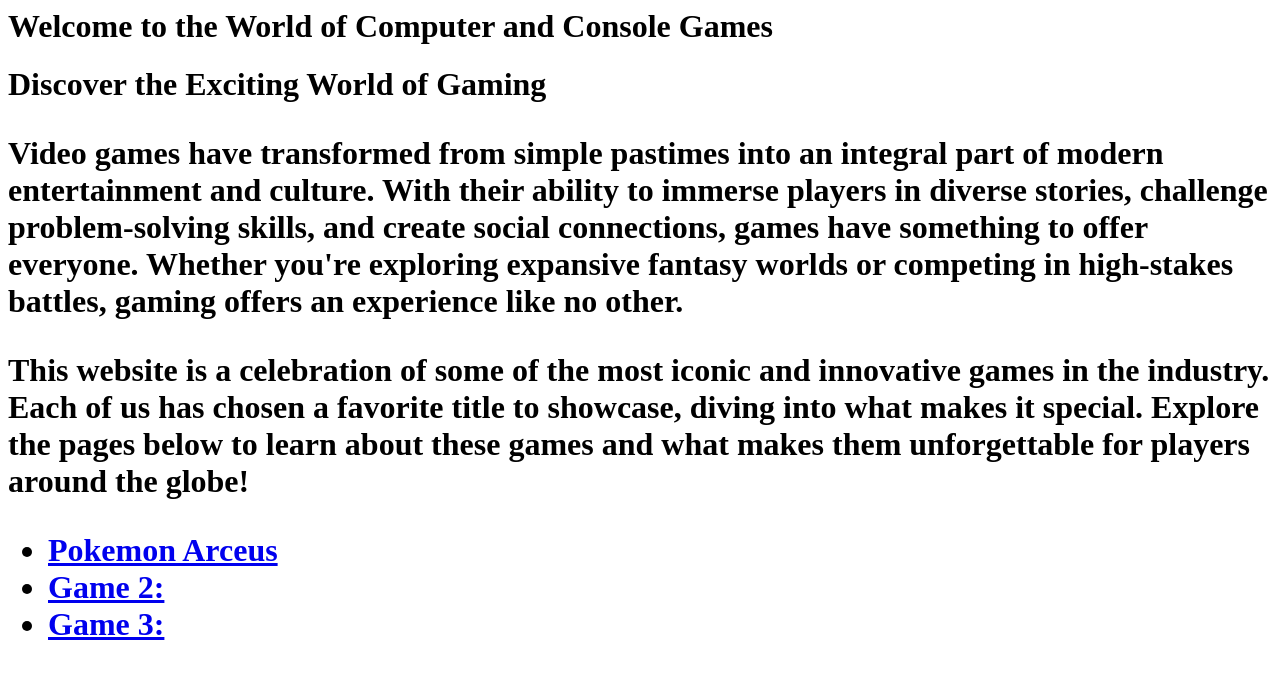
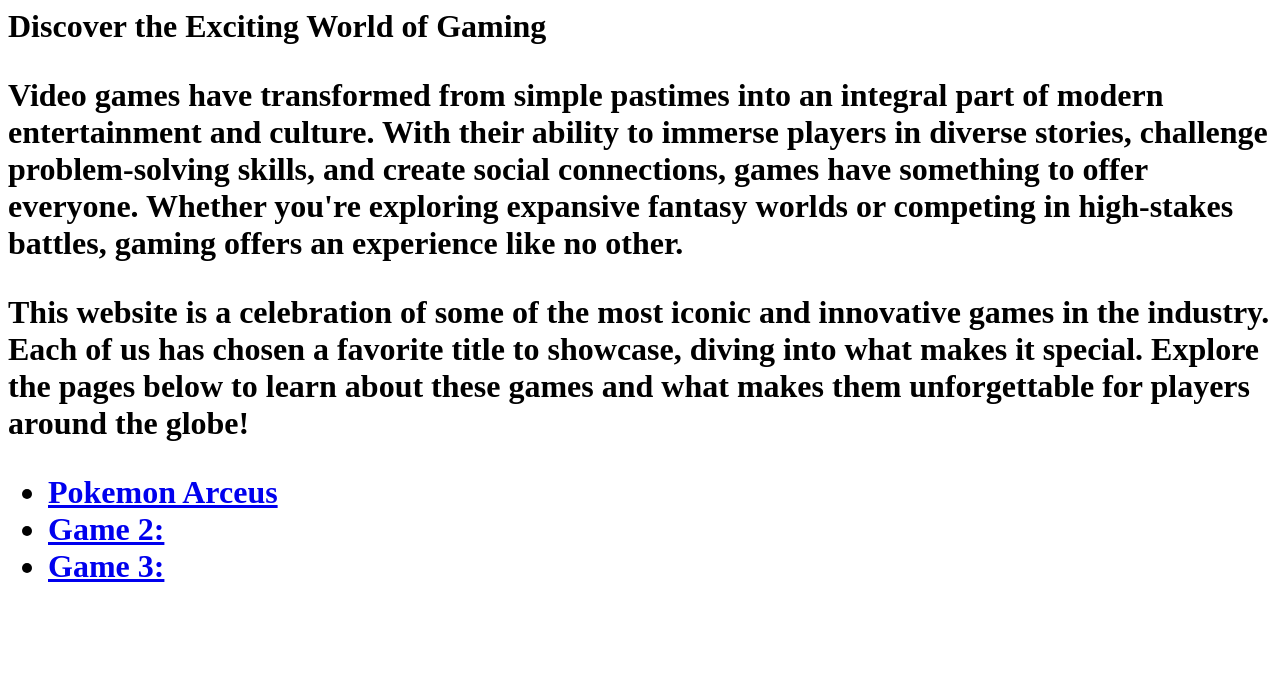
Before and after one commit to ElzbietaZ-cyber/Games, a plain HTML site: page index.html in a window 1280 px wide. Drawn offline with Linux system fonts and the light colour scheme.

Commit message:
Update index.html

```diff
--- a/index.html
+++ b/index.html
@@ -1,4 +1,3 @@
-<h1 id="welcome-to-the-world-of-computer-and-console-games">Welcome to the World of Computer and Console Games</h1>
 <h1>Discover the Exciting World of Gaming<h1>
 <p>Video games have transformed from simple pastimes into an integral part of modern entertainment and culture. With their ability to immerse players in diverse stories, challenge problem-solving skills, and create social connections, games have something to offer everyone. Whether you're exploring expansive fantasy worlds or competing in high-stakes battles, gaming offers an experience like no other.</p>
 <p>This website is a celebration of some of the most iconic and innovative games in the industry. Each of us has chosen a favorite title to showcase, diving into what makes it special. Explore the pages below to learn about these games and what makes them unforgettable for players around the globe!</p>
```
